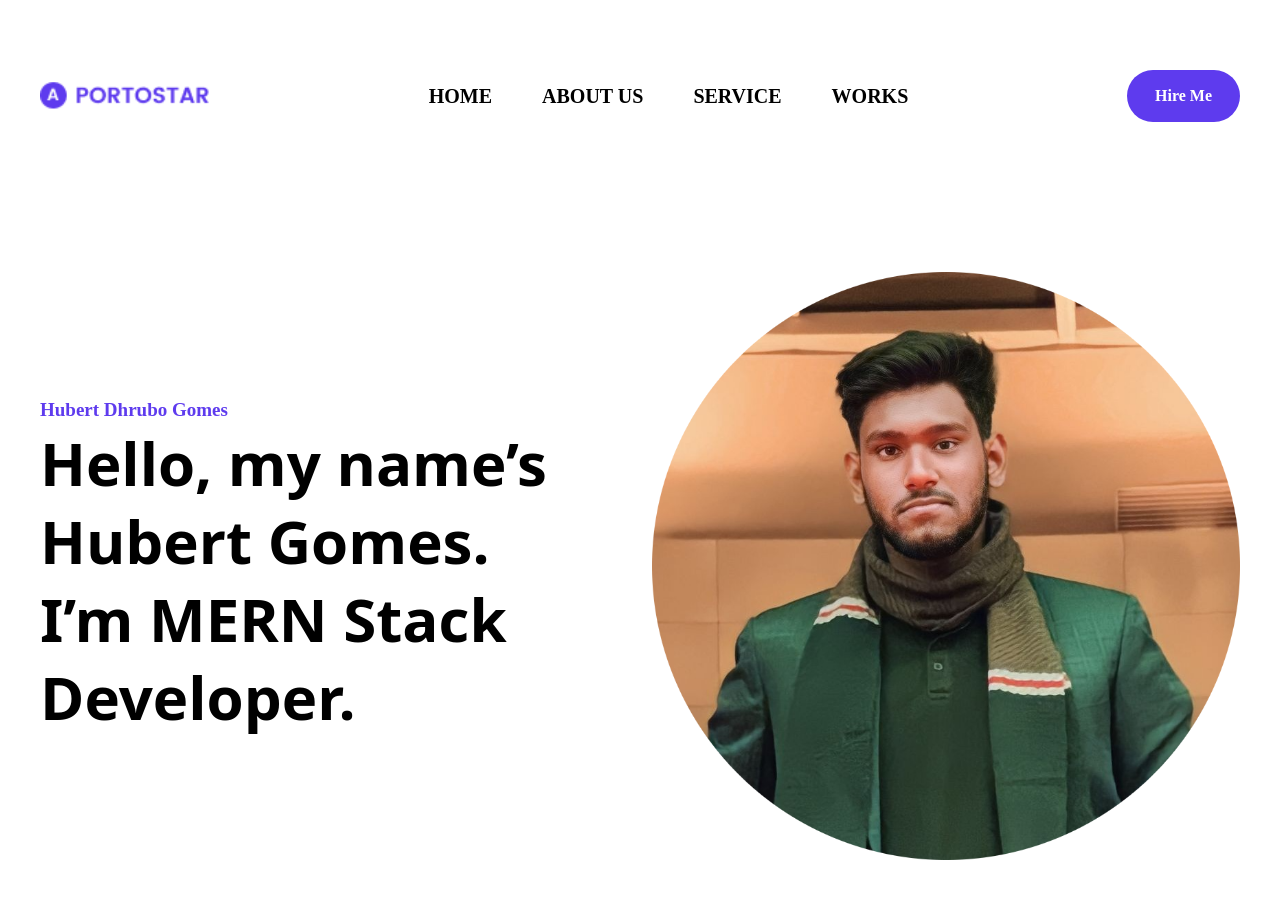
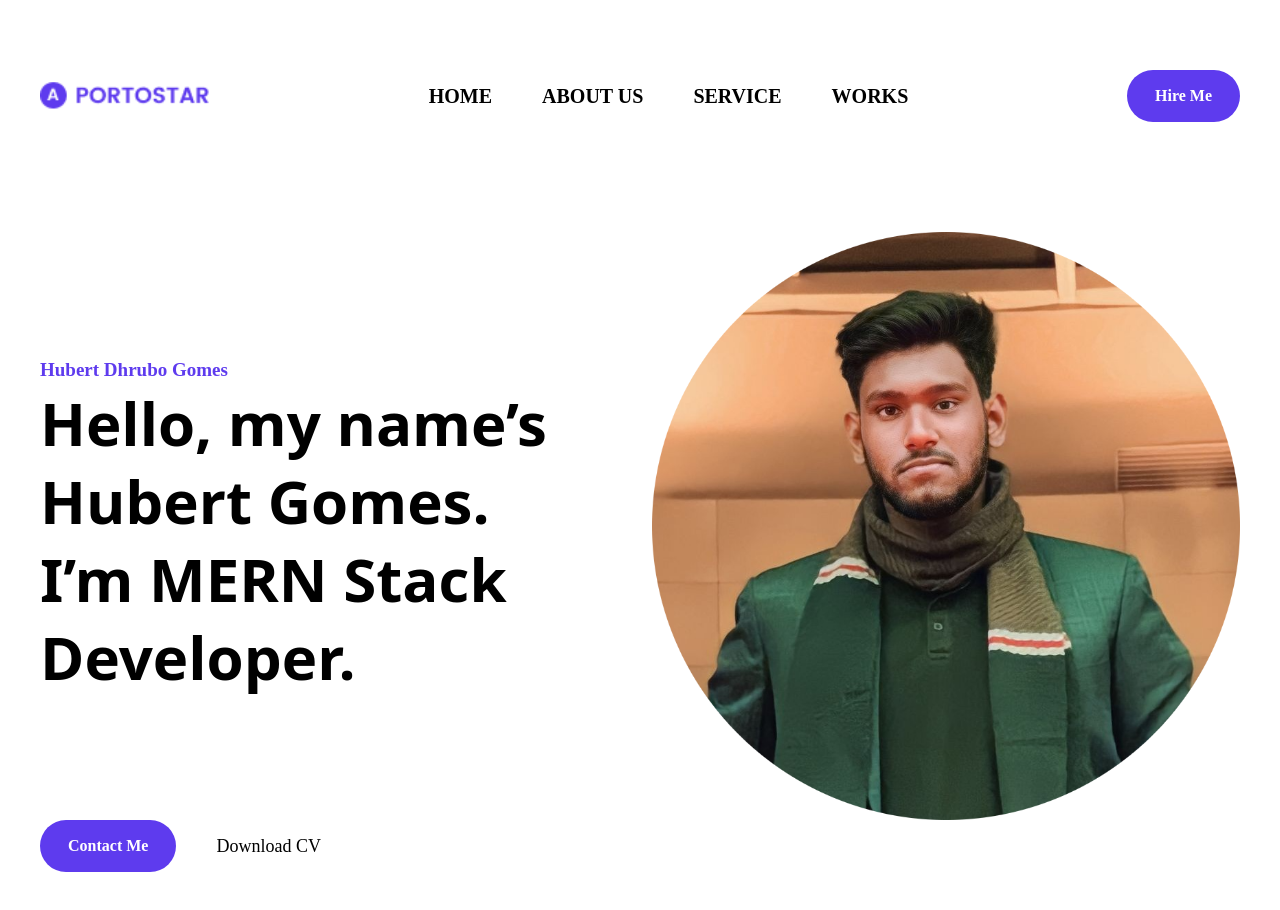
Before and after one commit to hubertDgomes/second_react, a React (Vite) app: page / in a window 1280 px wide. Shown: the top 910 px of the page. Built offline with nearby package versions, Linux system fonts and the light colour scheme.

Commit message:
Add Counter component and integrate Buttons in Home page layout

```diff
--- a/src/App.jsx
+++ b/src/App.jsx
@@ -2,6 +2,7 @@ import "./App.css";
 import Home from "./assets/components/pages/Home";
 import Container from "./assets/components/Container";
 import Header from "./assets/components/layouts/Header";
+import Counter from "./assets/components/layouts/Counter";
 
 
 function App() {
@@ -9,6 +10,7 @@ function App() {
     <>
     <Header/>
     <Home/>
+    <Counter/>
     </>
   );
 }
--- a/src/assets/components/Buttons.jsx
+++ b/src/assets/components/Buttons.jsx
@@ -1,6 +1,6 @@
-const Buttons = ({btnText}) => {
+const Buttons = ({btnText, className}) => {
   return (
-    <button className={`py-[14px] px-[28px] text-white font-bold bg-btnCL rounded-[50px] font-menuF`}>{btnText}</button>
+    <button className={`py-[14px] px-[28px] text-white font-bold bg-btnCL rounded-[50px] font-menuF cursor-pointer hover:rounded-2xl transition-all duration-700 ${className}`}>{btnText}</button>
   )
 }
 
--- /dev/null
+++ b/src/assets/components/layouts/Counter.jsx
@@ -0,0 +1,12 @@
+import React from 'react'
+
+const Counter = () => {
+
+  return (
+    <>
+
+    </>
+  );
+}
+
+export default Counter
--- a/src/assets/components/pages/Home.jsx
+++ b/src/assets/components/pages/Home.jsx
@@ -3,11 +3,12 @@ import Flex from "../Flex";
 import Images from "../Images";
 import Header from "../layouts/Header";
 import Photo from "../../mainPh.png"
+import Buttons from "../Buttons";
 const Home = () => {
   return (
     <>
-      <Container>
-        <Flex className={"py-[80px] justify-between"}>
+      <Container className={"py-[40px]"}>
+        <Flex className={"justify-between"}>
           <div className="w-[521px]">
             <p className="text-[19px] font-bold font-menuF text-btnCL">Hubert Dhrubo Gomes</p>
             <h1 className="text-[60px] font-bold leading-[78px]">Hello, my name’s Hubert Gomes. I’m MERN Stack Developer.</h1>
@@ -16,6 +17,11 @@ const Home = () => {
             <Images imgSrc={Photo}/>
           </div>
         </Flex>
+
+          <Flex className={"gap-x-[40px]"}>
+            <Buttons btnText={"Contact Me"}/>
+            <p className="text-[18px] cursor-pointer font-menuF font-medium">Download CV</p>
+          </Flex>
       </Container>
     </>
   );
```
